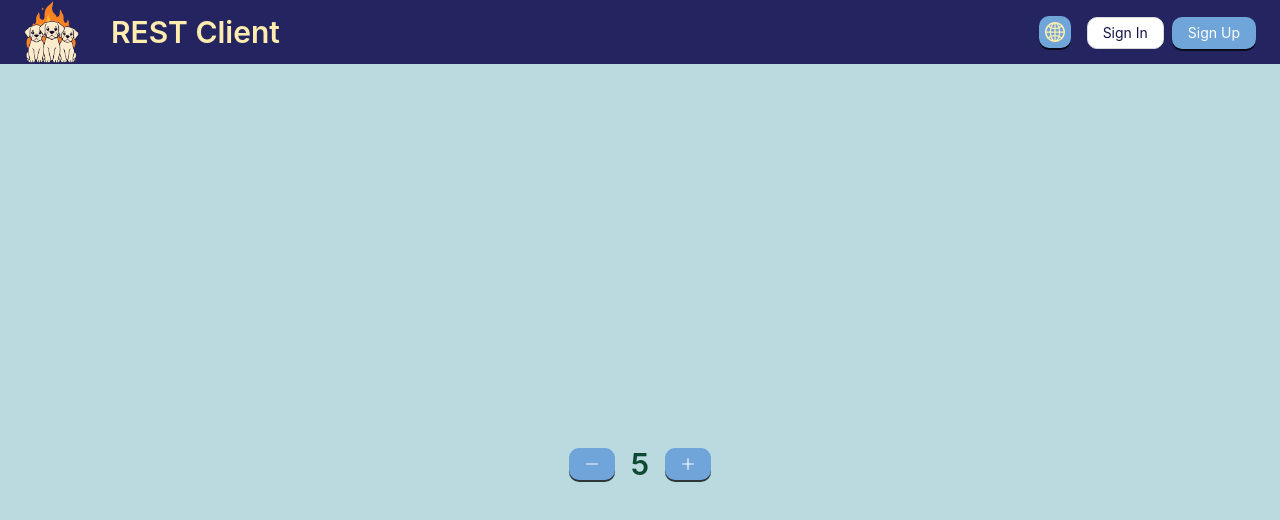
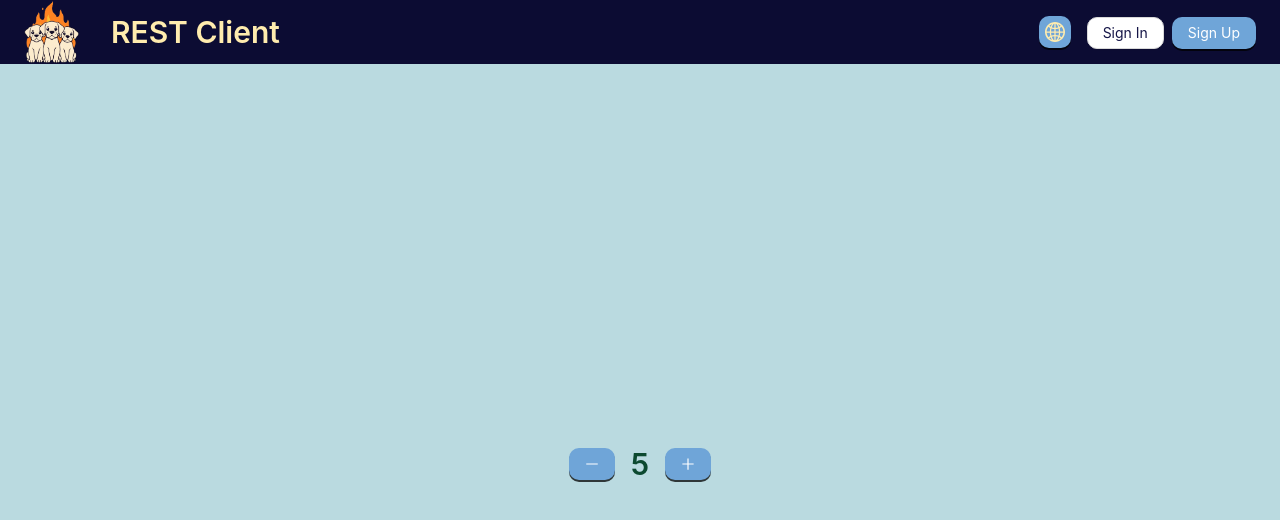
Before and after one commit to Mxmmsv/rest-client-app, a Next.js app: page / in a window 1280 px wide. Shown: the top 520 px of the page. Built offline with nearby package versions, Linux system fonts and the light colour scheme; what @ant-design/nextjs-registry would draw is missing.

Commit message:
feat: add effects for sticky header

```diff
--- a/src/app/_components/header/header.tsx
+++ b/src/app/_components/header/header.tsx
@@ -3,25 +3,38 @@ import { GlobalOutlined } from '@ant-design/icons';
 import { Button, Flex, Layout, Space, Typography } from 'antd';
 import Image from 'next/image';
 import Link from 'next/link';
+import { useEffect, useState } from 'react';
 
 import { cn } from '@/lib/cn';
 
 const isAuth = false;
 
 function Header() {
+  const [isSticky, setIsSticky] = useState(false);
+
+  useEffect(() => {
+    const handleScroll = () => setIsSticky(window.scrollY > 10);
+    window.addEventListener('scroll', handleScroll);
+    return () => window.removeEventListener('scroll', handleScroll);
+  }, []);
+
   return (
-    <Layout.Header className="sticky top-0 z-50 transition-all duration-300">
+    <Layout.Header
+      data-sticky={isSticky}
+      className={cn('sticky top-0 z-50 transition-all duration-300', 'header')}
+    >
       <Flex justify="space-between" align="center" className="h-full px-24">
-        <Link href="/" className={cn('flex items-center gap-8 transition-all', 'duration-500')}>
+        <Link href="/" className={cn('flex items-center gap-8', 'transition-all duration-500')}>
           <Image
             src="/logo.webp"
             alt="REST Client Logo"
-            width={55}
-            height={55}
+            width={isSticky ? 40 : 55}
+            height={isSticky ? 40 : 55}
             className={cn(
               'header-title transition-all',
               'duration-300 hover:scale-101 hover:drop-shadow-lg',
-              'hover:[filter:drop-shadow(0_0_4px_var(--color-additional))]'
+              'hover:[filter:drop-shadow(0_0_4px_var(--color-additional))]',
+              'transition-all duration-300'
             )}
           />
           <Typography.Title
--- a/src/app/globals.css
+++ b/src/app/globals.css
@@ -10,7 +10,8 @@ body {
 }
 
 :root {
-  --color-base: #242461;
+  --color-base-dark: #0c0c33;
+  --color-base: #0c0c33be;
   --color-base-light: #1d86994d;
   --color-primary: #151547;
   --color-primary-light: #7479b9;
@@ -23,3 +24,15 @@ body {
 .header-title {
   color: var(--color-additional-light) !important;
 }
+
+.header {
+  transition: all 0.3s ease;
+}
+.header[data-sticky='true'] {
+  background: var(--color-base);
+  height: 3rem;
+}
+.header[data-sticky='false'] {
+  background: var(--color-base-dark);
+  height: 4rem;
+}
```
